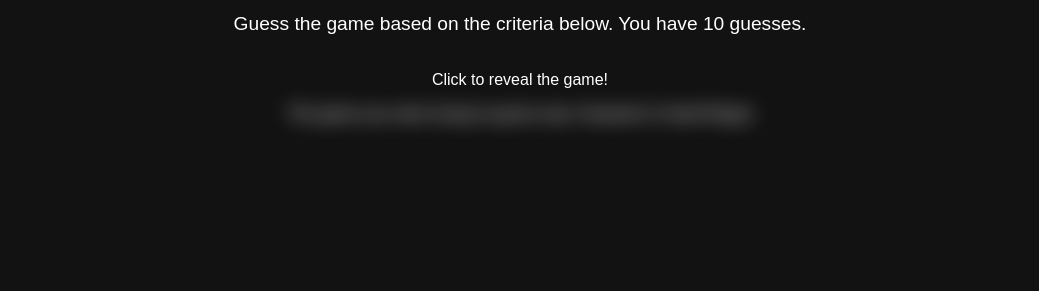
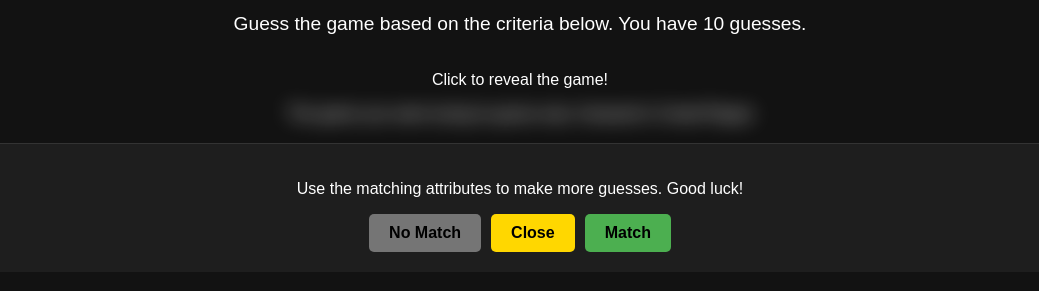
Before and after one commit to KeirCC/GuessTheGame, a plain HTML site: page index.html in a window 1280 px wide. Shown: the part 113-404 px from the top of the page, without its empty margins (120-1159 px from the left). Drawn offline with Linux system fonts and the light colour scheme.

Commit message:
Added key

```diff
--- a/index.html
+++ b/index.html
@@ -142,6 +142,41 @@
         }
         #game-reveal.hidden {
             filter: blur(10px);
+        }
+        #key-section {
+        margin-top: 20px;
+        padding: 20px;
+        background-color: #1e1e1e;
+        border-top: 1px solid #333;
+        text-align: center;
+        color: white;
+        }
+
+        .key-container {
+        display: flex;
+        justify-content: center;
+        gap: 10px;
+        margin-top: 10px;
+        }
+
+        .key-item {
+        padding: 10px 20px;
+        border-radius: 5px;
+        font-weight: bold;
+        color: black;
+        }
+
+        .key-item.grey {
+        background-color: #757575;
+        }
+
+        .key-item.yellow {
+         background-color: #FFD700;
+        color: black;
+        }
+
+        .key-item.green {
+        background-color: #4CAF50;
         }
     </style>
 </head>
@@ -351,4 +386,12 @@ gameReveal.onclick = () => {
 
     </script>
 </body>
+<div id="key-section">
+    <p>Use the matching attributes to make more guesses. Good luck!</p>
+    <div class="key-container">
+        <div class="key-item grey">No Match</div>
+        <div class="key-item yellow">Close</div>
+        <div class="key-item green">Match</div>
+    </div>
+</div>
 </html>
```
